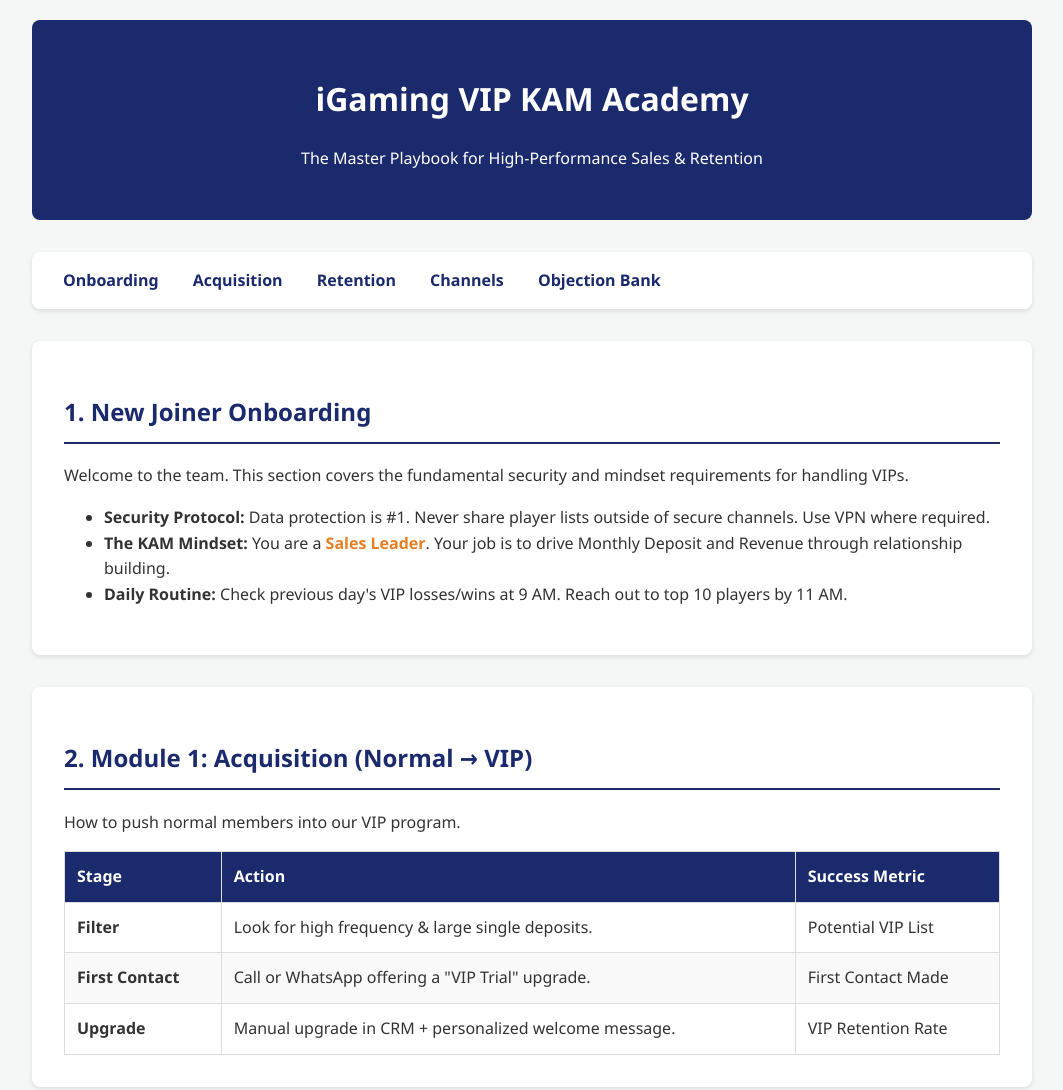
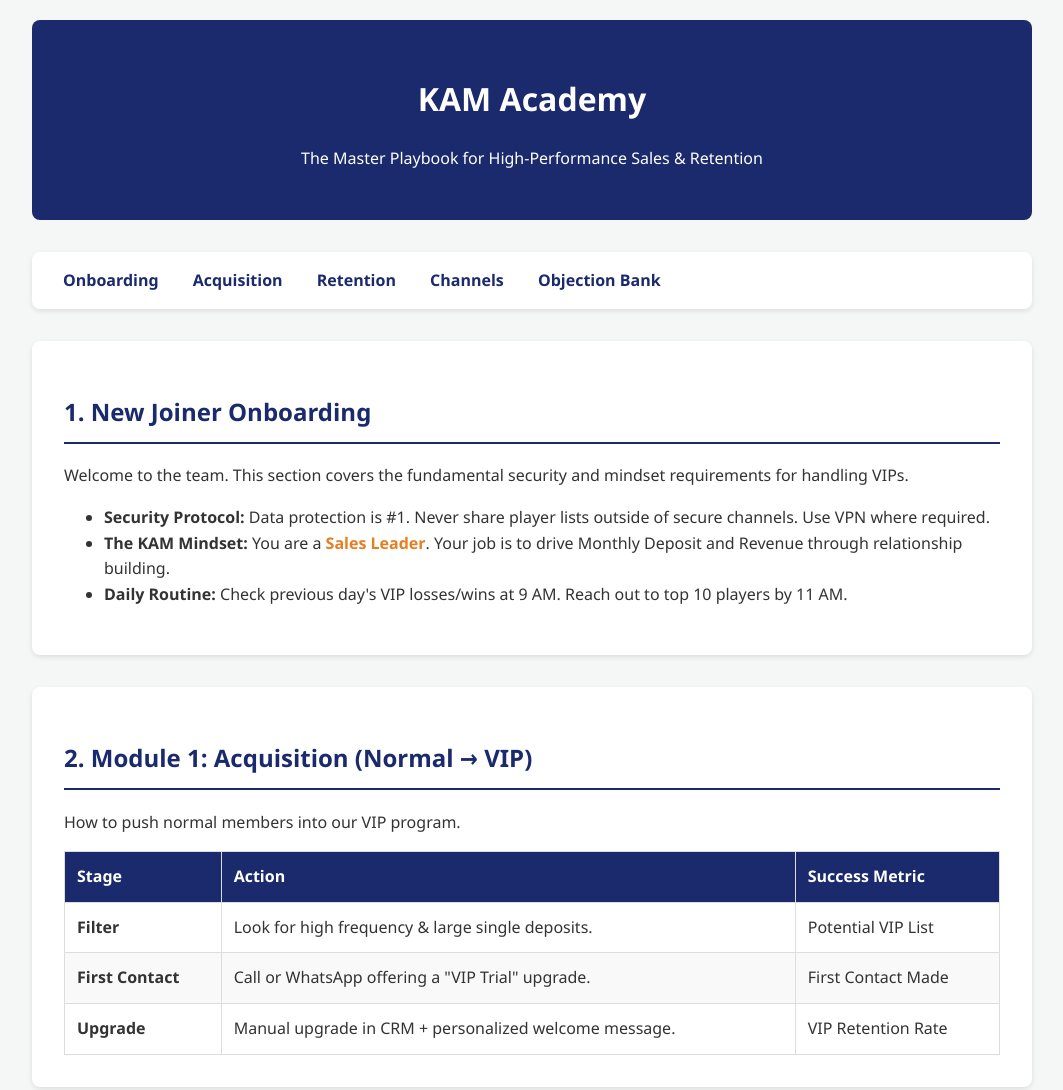
Before and after one commit to mmmmmm-dotcom/KAM-Playbook, a plain HTML site: page index.html in a window 1280 px wide. Shown: the top 1090 px of the page, without its empty margins (108-1171 px from the left). Drawn offline with Linux system fonts and the light colour scheme.

Commit message:
Update index.html

```diff
--- a/index.html
+++ b/index.html
@@ -14,7 +14,7 @@ color: white; } tr:nth-child(even) { background-color: #f9f9f9; } .script-box {
 #2d3436; color: #fab1a0; padding: 1.5rem; border-radius: 5px; font-family: monospace;
 overflow-x: auto; white-space: pre-wrap; } .footer { text-align: center; margin-top: 3rem; font-size:
 0.9rem; color: #666; } .highlight { color: #e67e22; font-weight: bold; } </style> </head> <body>
-<header> <h1>iGaming VIP KAM Academy</h1> <p>The Master Playbook for
+<header> <h1>KAM Academy</h1> <p>The Master Playbook for
 High-Performance Sales & Retention</p> </header> <nav> <a
 href="#onboarding">Onboarding</a> <a href="#acquisition">Acquisition</a> <a
 href="#retention">Retention</a> <a href="#channels">Channels</a> <a
```
